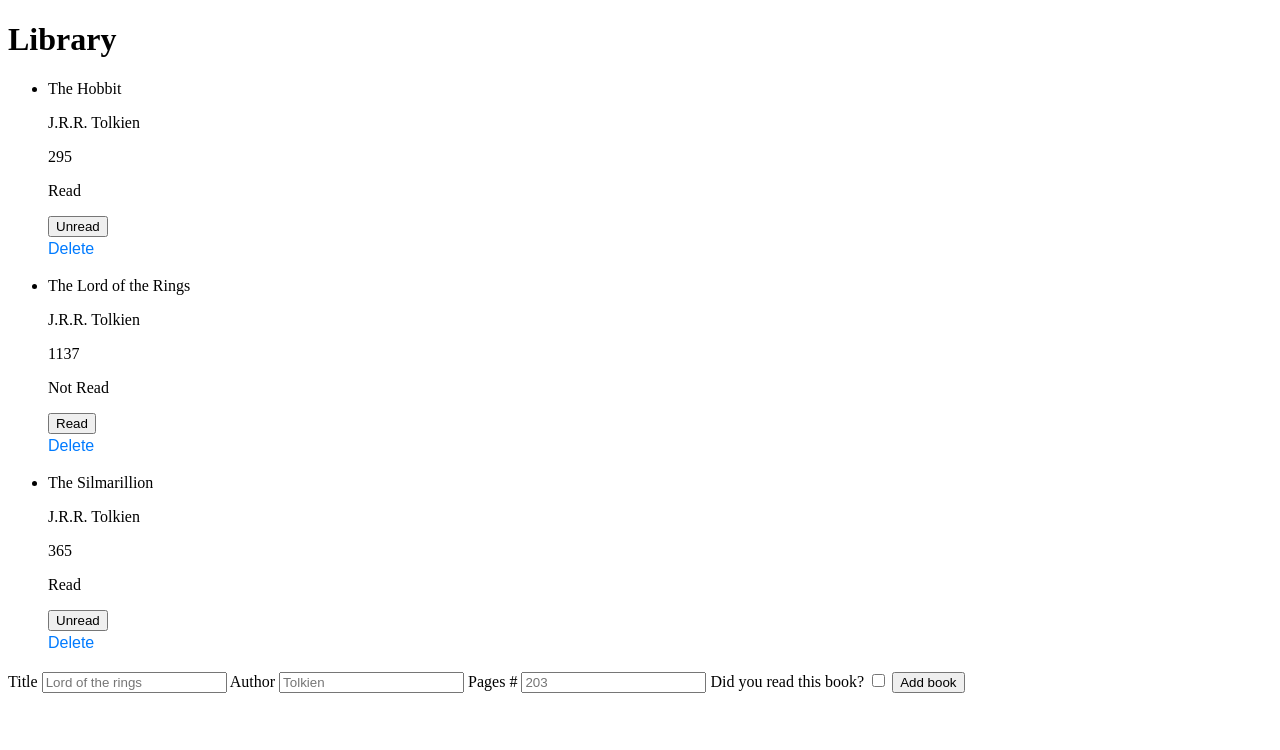
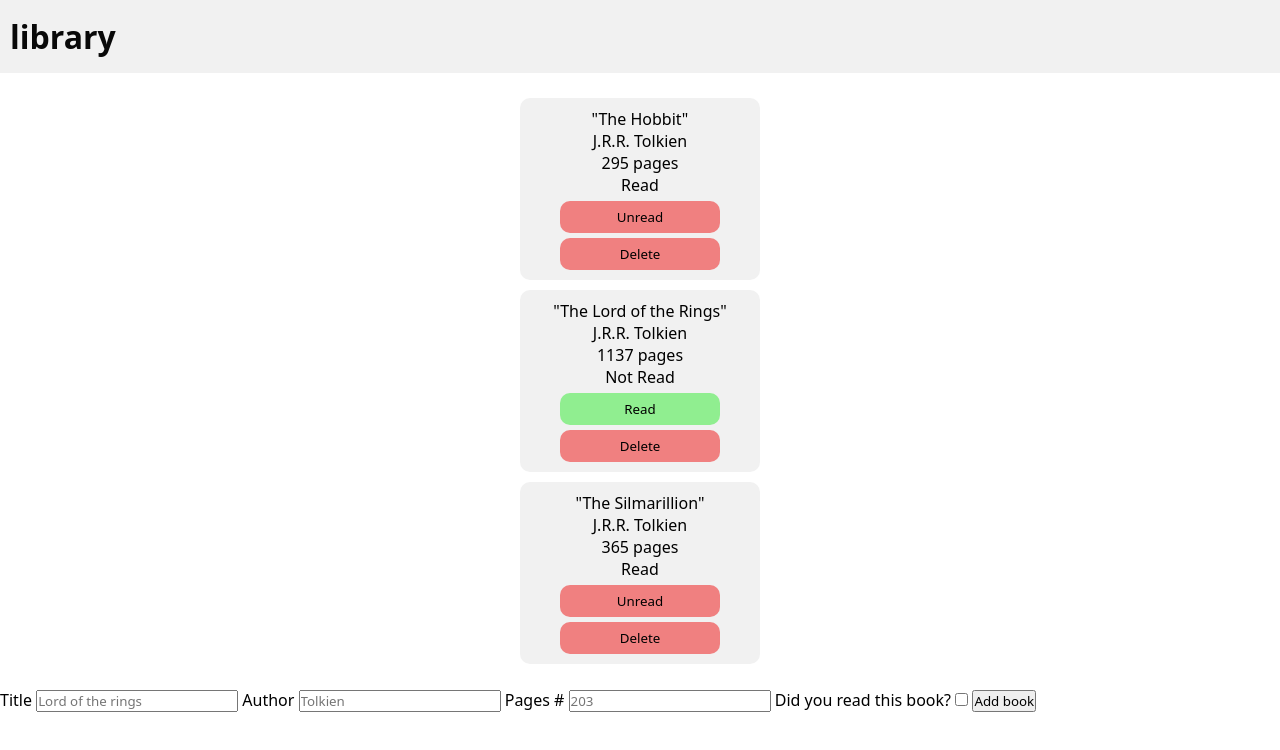
Before and after one commit to the-odin-project-max/library, a plain HTML site: page index.html in a window 1280 px wide. Drawn offline with Linux system fonts and the light colour scheme.

Commit message:
feat(css): make the page a little more beautiful

```diff
--- a/css/style.css
+++ b/css/style.css
@@ -1,15 +1,67 @@
-button.book-delete-btn {
-	background: none;
-	border: none;
-	color: #007bff;
-	cursor: pointer;
-	font-size: 1rem;
-	font-weight: 400;
-	line-height: 1.5;
+* {
 	margin: 0;
 	padding: 0;
-	text-align: left;
-	text-decoration: none;
-	transition: color 0.15s ease-in-out;
-	width: 100%;
+	box-sizing: border-box;
+	font-family: system-ui, -apple-system, BlinkMacSystemFont, 'Segoe UI', Roboto, Oxygen, Ubuntu, Cantarell, 'Open Sans', 'Helvetica Neue', sans-serif;
 }
+
+/* HEADER */
+header {
+	background-color: #f1f1f1;
+	color: #090909;
+	display: flex;
+	flex-direction: row;
+	justify-content: space-between;
+	padding: 15px 10px;
+}
+
+header > h1 {
+	background-color: #f1f1f1;
+	text-transform: lowercase;
+}
+
+/* Books list */
+#books-list {
+	display: flex;
+	flex-direction: column;
+	gap: 10px;
+	align-items: center;
+	justify-content: center;
+	list-style-type: none;
+
+	margin: 25px 10px;
+}
+
+.book-item, .book-info, .book-actions {
+	display: flex;
+	flex-direction: column;
+
+	align-items: center;
+
+}
+
+.book-item {
+	background-color: #f1f1f1;
+	padding: 10px;
+	border-radius: 10px;
+
+	width: 15rem;
+}
+
+.book-actions > button {
+	border: none;
+	border-radius: 10px;
+
+	margin-top: 5px;
+
+	height: 2rem;
+	width: 10rem;
+}
+
+button.book-delete-btn, .book-unread-btn {
+	background-color: lightcoral;
+}
+
+.book-read-btn {
+	background-color: lightgreen;
+}
--- a/js/script.js
+++ b/js/script.js
@@ -16,7 +16,7 @@ function Book(title, author, pages, read) {
 }
 
 function toggleButtons() {
-	document.querySelectorAll('.book-read-btn').forEach(item => {
+	document.querySelectorAll('.book-read-btn, .book-unread-btn').forEach(item => {
 		item.addEventListener('click', event => {
 			const index = item.dataset.index;
 			myLibrary[index].readToggle();
@@ -51,13 +51,13 @@ function renderBooksList() {
 		li.setAttribute('class', 'book-item');
 		li.innerHTML = `
 		<div class="book-info">
-		<p class="book-title">${myLibrary[i].title}</p>
+		<p class="book-title">"${myLibrary[i].title}"</p>
 		<p class="book-author">${myLibrary[i].author}</p>
-		<p class="book-pages">${myLibrary[i].pages}</p>
+		<p class="book-pages">${myLibrary[i].pages} pages</p>
 		<p class="book-read">${myLibrary[i].read ? "Read" : "Not Read"}</p>
 	</div>
 	<div class="book-actions">
-		<button class="book-read-btn" data-index="${i}">${myLibrary[i].read ? "Unread" : "Read"}</button>
+		<button class=${myLibrary[i].read ? "book-unread-btn" : "book-read-btn"} data-index="${i}">${myLibrary[i].read ? "Unread" : "Read"}</button>
 		<button class="book-delete-btn" data-index="${i}">Delete</button>
 	</div>
 `;
@@ -73,5 +73,4 @@ function removeBookFromLibrary(i) {
 
 
 document.getElementById('add-book-btn').addEventListener('click', addBookToLibrary);
-
 renderBooksList();
```
